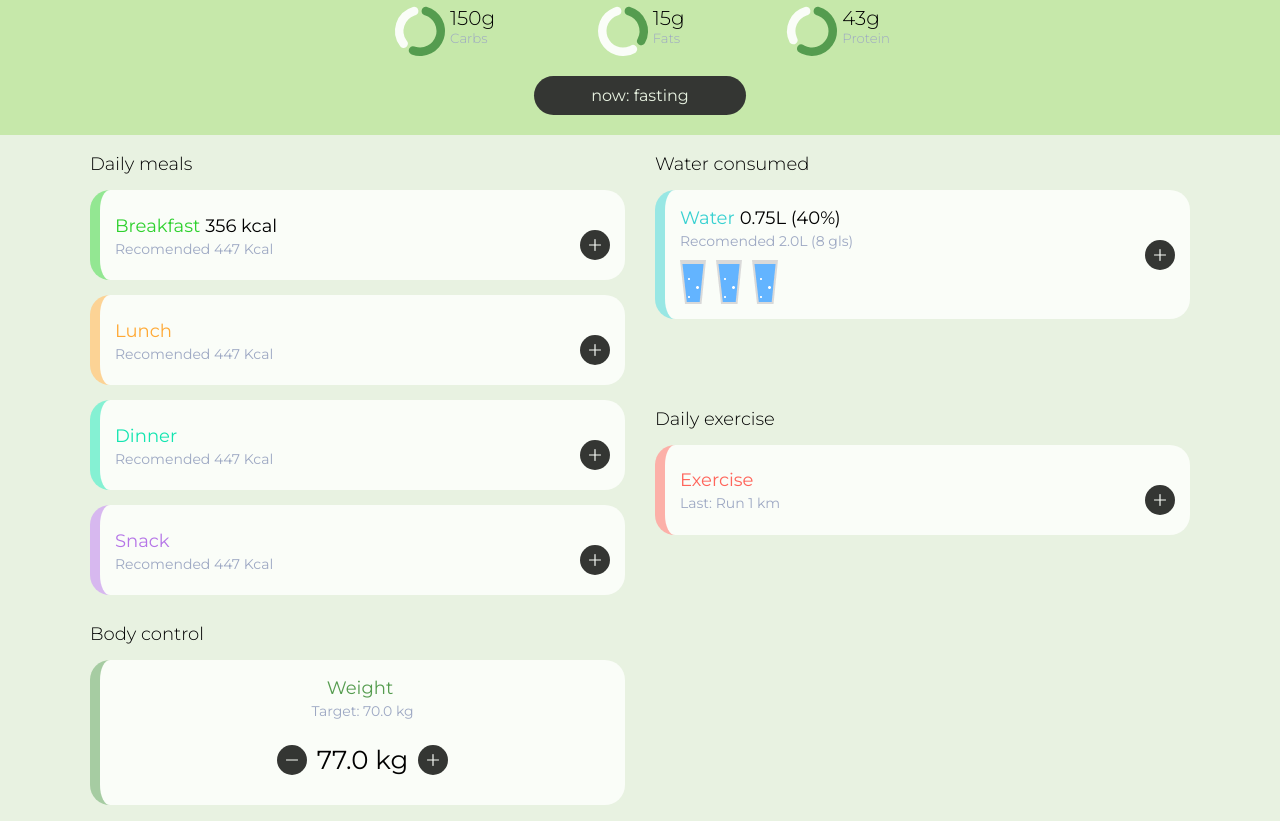
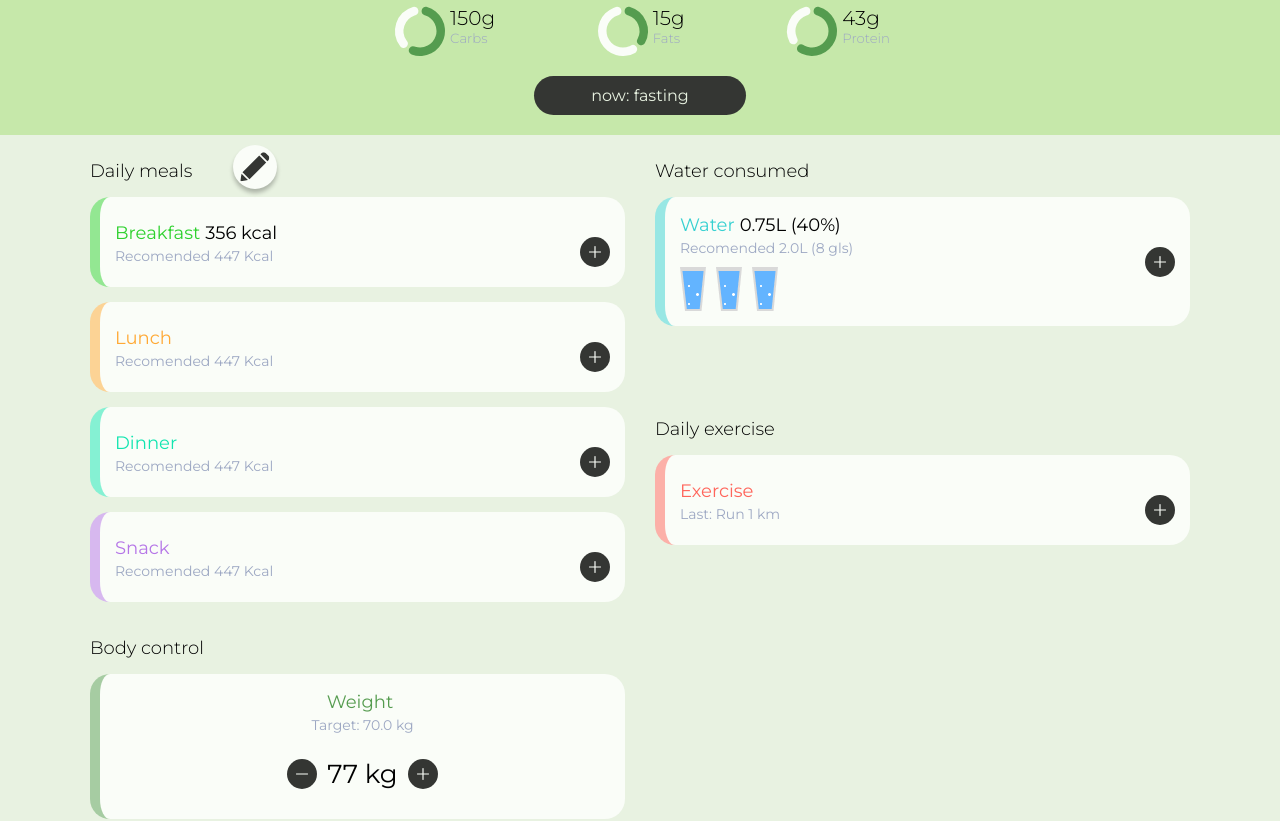
Before and after one commit to mitjasha/avocado, a React (Create React App) app: page /main in a window 1280 px wide. Shown: the part 400-1221 px from the top of the page. Built offline with nearby package versions, Linux system fonts and the light colour scheme.

Commit message:
feat: add edit button on main page

```diff
--- /dev/null
+++ b/src/components/Buttons/EditButton/EditButton.scss
@@ -0,0 +1,22 @@
+@import "../../../variables";
+
+.edit-btn {
+  position: absolute;
+  z-index: 1;
+  width: 44px;
+  height: 44px;
+  border-radius: 50%;
+  box-shadow: 0px 4px 4px rgba(0, 0, 0, 0.25);
+  background: $light-color url(../../../assets/svg/pencil.svg) no-repeat;
+  background-size: 30px;
+  background-position: 50%;
+  border: none;
+  cursor: pointer;
+
+  &:hover {
+    background: $dark-color url(../../../assets/svg/pencil-light.svg) no-repeat;
+    background-size: 30px;
+    background-position: 50%;
+    transition: 0.4s all ease;
+  }
+}
--- /dev/null
+++ b/src/components/Buttons/EditButton/EditButton.tsx
@@ -0,0 +1,13 @@
+import React from "react";
+import "./EditButton.scss";
+
+interface EditButtonProps {
+  className?: string;
+}
+
+const EditButton: React.FC<EditButtonProps> = ({ className }) => {
+  const classes = `${"edit-btn"} ${className}`;
+  return <button type="button" className={classes} aria-label="edit" />;
+};
+
+export default EditButton;
--- a/src/pages/MainScreen/MainScreen.scss
+++ b/src/pages/MainScreen/MainScreen.scss
@@ -89,6 +89,12 @@
 .daily-events {
   display: grid;
   padding-bottom: 30px;
+  position: relative;
+
+  &__edit {
+    top: 10px;
+    right: 0;
+  }
 
   &__meals,
   &__water,
@@ -102,7 +108,7 @@
   &__title {
     font-size: 18px;
     font-weight: 300;
-    margin: 18px 0 0 0;
+    margin: 25px 0 0 0;
   }
 }
 
@@ -162,6 +168,10 @@
       "weight .";
     gap: 10px 30px;
 
+    &__edit {
+      right: 83%;
+    }
+
     &__meals {
       grid-area: meals;
     }
--- a/src/pages/MainScreen/MainScreen.tsx
+++ b/src/pages/MainScreen/MainScreen.tsx
@@ -5,6 +5,7 @@ import ChartComponent from "../../components/ChartComponent/ChartComponent";
 import minus from "../../assets/svg/minus-light.svg";
 import fire from "../../assets/svg/fire.svg";
 import eaten from "../../assets/svg/eaten.svg";
+import EditButton from "../../components/Buttons/EditButton/EditButton";
 import "./MainScreen.scss";
 
 const MainScreen: React.FC = () => {
@@ -32,6 +33,7 @@ const MainScreen: React.FC = () => {
   const recomProtein = 68;
   const eatenProtein = 43;
   const availableProtein = recomProtein - eatenProtein;
+  const curWeight = 77.0;
 
   return (
     <div className="main-screen">
@@ -118,6 +120,7 @@ const MainScreen: React.FC = () => {
       </div>
       <div className="container">
         <div className="daily-events">
+          <EditButton className="daily-events__edit" />
           <div className="daily-events__meals">
             <h1 className="daily-events__title">Daily meals</h1>
             <DailyEventWrapper
@@ -171,7 +174,7 @@ const MainScreen: React.FC = () => {
                   <img src={minus} alt="minus" className="plus-minus-img" />
                 </PlusMinusButton>
               }
-              curWeight=<p style={{ fontSize: "26px" }}>77.0 kg</p>
+              curWeight=<p style={{ fontSize: "26px" }}>{curWeight} kg</p>
             />
           </div>
         </div>
--- a/src/pages/ProfileScreen/ProfieScreen.tsx
+++ b/src/pages/ProfileScreen/ProfieScreen.tsx
@@ -2,6 +2,7 @@ import React from "react";
 import { Link } from "react-router-dom";
 import female from "../../assets/png/female.png";
 import male from "../../assets/png/male.png";
+import EditButton from "../../components/Buttons/EditButton/EditButton";
 import "./ProfileScreen.scss";
 
 const ProfileScreen: React.FC = () => {
@@ -17,7 +18,7 @@ const ProfileScreen: React.FC = () => {
     <div className="profile-screen">
       <h1 className="profile-screen__title">Your Profile</h1>
       <div className="user-data container">
-        <button type="button" className="user-data__edit" aria-label="edit" />
+        <EditButton className="user-data__edit" />
         <div className="user-data__heading">
           <img
             src={userAvatar}
--- a/src/pages/ProfileScreen/ProfileScreen.scss
+++ b/src/pages/ProfileScreen/ProfileScreen.scss
@@ -17,26 +17,8 @@
   position: relative;
 
   &__edit {
-    position: absolute;
     top: -15px;
     right: 10%;
-    z-index: 1;
-    width: 44px;
-    height: 44px;
-    border-radius: 50%;
-    box-shadow: 0px 4px 4px rgba(0, 0, 0, 0.25);
-    background: $light-color url(../../assets/svg/pencil.svg) no-repeat;
-    background-size: 30px;
-    background-position: 50%;
-    border: none;
-    cursor: pointer;
-
-    &:hover {
-      background: $dark-color url(../../assets/svg/pencil-light.svg) no-repeat;
-      background-size: 30px;
-      background-position: 50%;
-      transition: 0.4s all ease;
-    }
   }
 
   &__heading {
```
